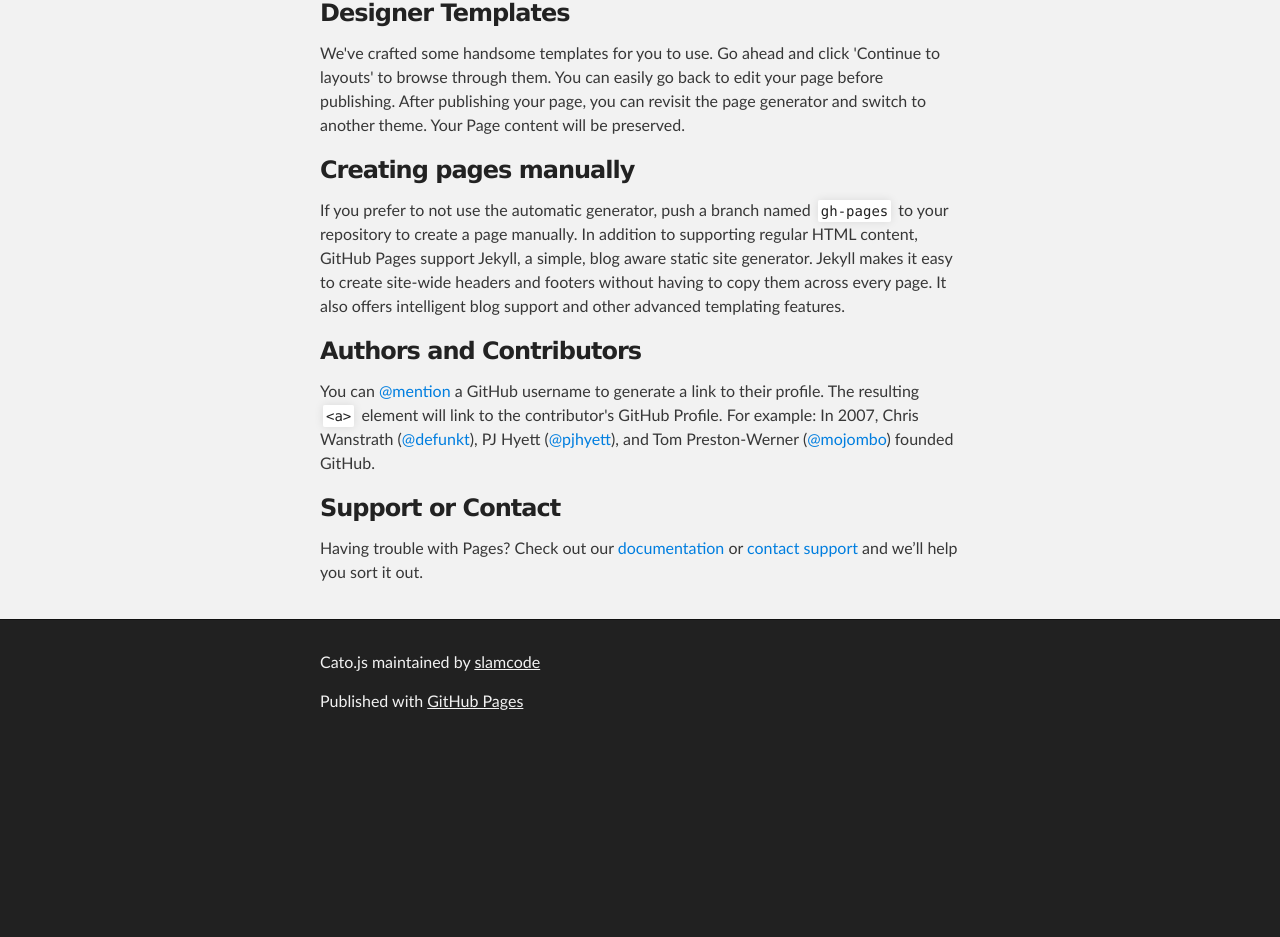
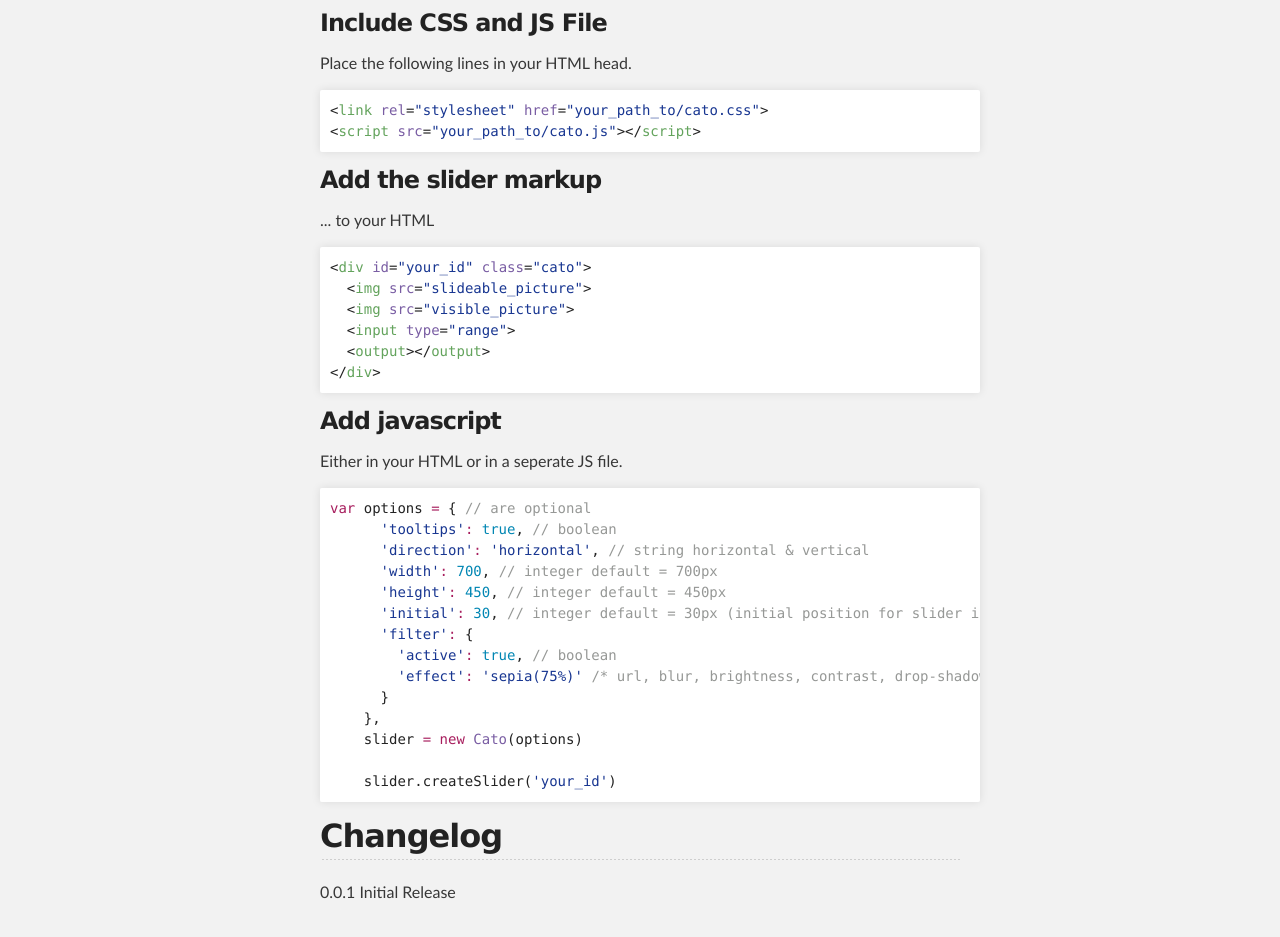
Before and after one commit to herrfugbaum/cato.js, a plain HTML site: page index.html in a window 1280 px wide. Shown: the part 446-1383 px from the top of the page. Before the commit the page ends 1194 px from the top, so only its background shows below. Drawn offline with Linux system fonts and the light colour scheme.

```diff
--- a/index.html
+++ b/index.html
@@ -4,11 +4,11 @@
   <head>
     <meta charset='utf-8'>
     <meta http-equiv="X-UA-Compatible" content="chrome=1">
-    <meta name="description" content="Cato.js : Dependency-free library for (image) comparison sliders.">
+    <meta name="description" content="cato.js : Dependency-free library for (image) comparison sliders.">
 
     <link rel="stylesheet" type="text/css" media="screen" href="stylesheets/stylesheet.css">
 
-    <title>Cato.js</title>
+    <title>cato.js</title>
   </head>
 
   <body>
@@ -18,7 +18,7 @@
         <header class="inner">
           <a id="forkme_banner" href="https://github.com/slamcode/cato.js">View on GitHub</a>
 
-          <h1 id="project_title">Cato.js</h1>
+          <h1 id="project_title">cato.js</h1>
           <h2 id="project_tagline">Dependency-free library for (image) comparison sliders.</h2>
 
             <section id="downloads">
@@ -31,37 +31,67 @@
     <!-- MAIN CONTENT -->
     <div id="main_content_wrap" class="outer">
       <section id="main_content" class="inner">
-        <h3>
-<a id="welcome-to-github-pages" class="anchor" href="#welcome-to-github-pages" aria-hidden="true"><span class="octicon octicon-link"></span></a>Welcome to GitHub Pages.</h3>
+        <h1>
+<a id="about" class="anchor" href="#about" aria-hidden="true"><span class="octicon octicon-link"></span></a>About</h1>
 
-<p>This automatic page generator is the easiest way to create beautiful pages for all of your projects. Author your page content here <a href="https://guides.github.com/features/mastering-markdown/">using GitHub Flavored Markdown</a>, select a template crafted by a designer, and publish. After your page is generated, you can check out the new <code>gh-pages</code> branch locally. If you're using GitHub for Mac or GitHub for Windows, simply sync your repository and you'll see the new branch.</p>
+<p>cato.js is a dependency free library for (image) comparison sliders.
+Keep in mind that this software is in a very early stage.
+Currently Webkit only.</p>
+
+<h1>
+<a id="how-to" class="anchor" href="#how-to" aria-hidden="true"><span class="octicon octicon-link"></span></a>How To</h1>
 
 <h3>
-<a id="designer-templates" class="anchor" href="#designer-templates" aria-hidden="true"><span class="octicon octicon-link"></span></a>Designer Templates</h3>
+<a id="include-css-and-js-file" class="anchor" href="#include-css-and-js-file" aria-hidden="true"><span class="octicon octicon-link"></span></a>Include CSS and JS File</h3>
 
-<p>We've crafted some handsome templates for you to use. Go ahead and click 'Continue to layouts' to browse through them. You can easily go back to edit your page before publishing. After publishing your page, you can revisit the page generator and switch to another theme. Your Page content will be preserved.</p>
+<p>Place the following lines in your HTML head.</p>
+
+<div class="highlight highlight-html"><pre>&lt;<span class="pl-ent">link</span> <span class="pl-e">rel</span>=<span class="pl-s"><span class="pl-pds">"</span>stylesheet<span class="pl-pds">"</span></span> <span class="pl-e">href</span>=<span class="pl-s"><span class="pl-pds">"</span>your_path_to/cato.css<span class="pl-pds">"</span></span>&gt;
+&lt;<span class="pl-ent">script</span> <span class="pl-e">src</span>=<span class="pl-s"><span class="pl-pds">"</span>your_path_to/cato.js<span class="pl-pds">"</span></span>&gt;&lt;/<span class="pl-ent">script</span>&gt;</pre></div>
 
 <h3>
-<a id="creating-pages-manually" class="anchor" href="#creating-pages-manually" aria-hidden="true"><span class="octicon octicon-link"></span></a>Creating pages manually</h3>
+<a id="add-the-slider-markup" class="anchor" href="#add-the-slider-markup" aria-hidden="true"><span class="octicon octicon-link"></span></a>Add the slider markup</h3>
 
-<p>If you prefer to not use the automatic generator, push a branch named <code>gh-pages</code> to your repository to create a page manually. In addition to supporting regular HTML content, GitHub Pages support Jekyll, a simple, blog aware static site generator. Jekyll makes it easy to create site-wide headers and footers without having to copy them across every page. It also offers intelligent blog support and other advanced templating features.</p>
+<p>... to your HTML</p>
+
+<div class="highlight highlight-html"><pre>&lt;<span class="pl-ent">div</span> <span class="pl-e">id</span>=<span class="pl-s"><span class="pl-pds">"</span>your_id<span class="pl-pds">"</span></span> <span class="pl-e">class</span>=<span class="pl-s"><span class="pl-pds">"</span>cato<span class="pl-pds">"</span></span>&gt;
+  &lt;<span class="pl-ent">img</span> <span class="pl-e">src</span>=<span class="pl-s"><span class="pl-pds">"</span>slideable_picture<span class="pl-pds">"</span></span>&gt;
+  &lt;<span class="pl-ent">img</span> <span class="pl-e">src</span>=<span class="pl-s"><span class="pl-pds">"</span>visible_picture<span class="pl-pds">"</span></span>&gt;
+  &lt;<span class="pl-ent">input</span> <span class="pl-e">type</span>=<span class="pl-s"><span class="pl-pds">"</span>range<span class="pl-pds">"</span></span>&gt;
+  &lt;<span class="pl-ent">output</span>&gt;&lt;/<span class="pl-ent">output</span>&gt;
+&lt;/<span class="pl-ent">div</span>&gt;</pre></div>
 
 <h3>
-<a id="authors-and-contributors" class="anchor" href="#authors-and-contributors" aria-hidden="true"><span class="octicon octicon-link"></span></a>Authors and Contributors</h3>
+<a id="add-javascript" class="anchor" href="#add-javascript" aria-hidden="true"><span class="octicon octicon-link"></span></a>Add javascript</h3>
 
-<p>You can <a href="https://github.com/blog/821" class="user-mention">@mention</a> a GitHub username to generate a link to their profile. The resulting <code>&lt;a&gt;</code> element will link to the contributor's GitHub Profile. For example: In 2007, Chris Wanstrath (<a href="https://github.com/defunkt" class="user-mention">@defunkt</a>), PJ Hyett (<a href="https://github.com/pjhyett" class="user-mention">@pjhyett</a>), and Tom Preston-Werner (<a href="https://github.com/mojombo" class="user-mention">@mojombo</a>) founded GitHub.</p>
+<p>Either in your HTML or in a seperate JS file.</p>
 
-<h3>
-<a id="support-or-contact" class="anchor" href="#support-or-contact" aria-hidden="true"><span class="octicon octicon-link"></span></a>Support or Contact</h3>
+<div class="highlight highlight-javascript"><pre><span class="pl-k">var</span> options <span class="pl-k">=</span> { <span class="pl-c">// are optional</span>
+      <span class="pl-s"><span class="pl-pds">'</span>tooltips<span class="pl-pds">'</span></span><span class="pl-k">:</span> <span class="pl-c1">true</span>, <span class="pl-c">// boolean</span>
+      <span class="pl-s"><span class="pl-pds">'</span>direction<span class="pl-pds">'</span></span><span class="pl-k">:</span> <span class="pl-s"><span class="pl-pds">'</span>horizontal<span class="pl-pds">'</span></span>, <span class="pl-c">// string horizontal &amp; vertical</span>
+      <span class="pl-s"><span class="pl-pds">'</span>width<span class="pl-pds">'</span></span><span class="pl-k">:</span> <span class="pl-c1">700</span>, <span class="pl-c">// integer default = 700px</span>
+      <span class="pl-s"><span class="pl-pds">'</span>height<span class="pl-pds">'</span></span><span class="pl-k">:</span> <span class="pl-c1">450</span>, <span class="pl-c">// integer default = 450px</span>
+      <span class="pl-s"><span class="pl-pds">'</span>initial<span class="pl-pds">'</span></span><span class="pl-k">:</span> <span class="pl-c1">30</span>, <span class="pl-c">// integer default = 30px (initial position for slider in px)</span>
+      <span class="pl-s"><span class="pl-pds">'</span>filter<span class="pl-pds">'</span></span><span class="pl-k">:</span> {
+        <span class="pl-s"><span class="pl-pds">'</span>active<span class="pl-pds">'</span></span><span class="pl-k">:</span> <span class="pl-c1">true</span>, <span class="pl-c">// boolean</span>
+        <span class="pl-s"><span class="pl-pds">'</span>effect<span class="pl-pds">'</span></span><span class="pl-k">:</span> <span class="pl-s"><span class="pl-pds">'</span>sepia(75%)<span class="pl-pds">'</span></span> <span class="pl-c">/* url, blur, brightness, contrast, drop-shadow, grayscale, hue-rotate, invert, opacity, saturate, sepia */</span>
+      }
+    },
+    slider <span class="pl-k">=</span> <span class="pl-k">new</span> <span class="pl-en">Cato</span>(options)
 
-<p>Having trouble with Pages? Check out our <a href="https://help.github.com/pages">documentation</a> or <a href="https://github.com/contact">contact support</a> and we’ll help you sort it out.</p>
+    slider.createSlider(<span class="pl-s"><span class="pl-pds">'</span>your_id<span class="pl-pds">'</span></span>)</pre></div>
+
+<h2>
+<a id="changelog" class="anchor" href="#changelog" aria-hidden="true"><span class="octicon octicon-link"></span></a>Changelog</h2>
+
+<p>0.0.1 Initial Release</p>
       </section>
     </div>
 
     <!-- FOOTER  -->
     <div id="footer_wrap" class="outer">
       <footer class="inner">
-        <p class="copyright">Cato.js maintained by <a href="https://github.com/slamcode">slamcode</a></p>
+        <p class="copyright">cato.js maintained by <a href="https://github.com/slamcode">slamcode</a></p>
         <p>Published with <a href="https://pages.github.com">GitHub Pages</a></p>
       </footer>
     </div>
```
Also changed, not shown: params.json (+1 -1 lines).
